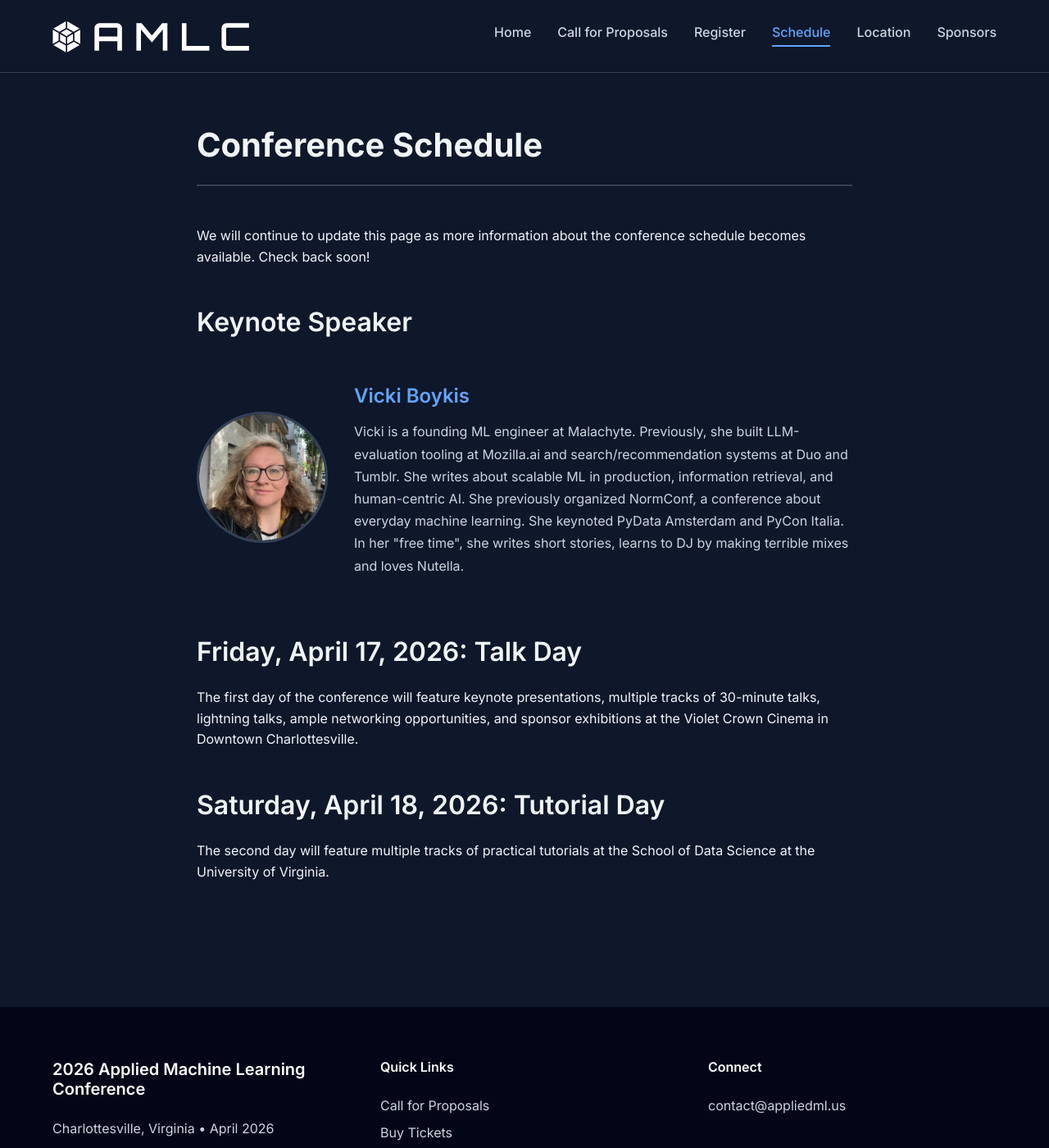
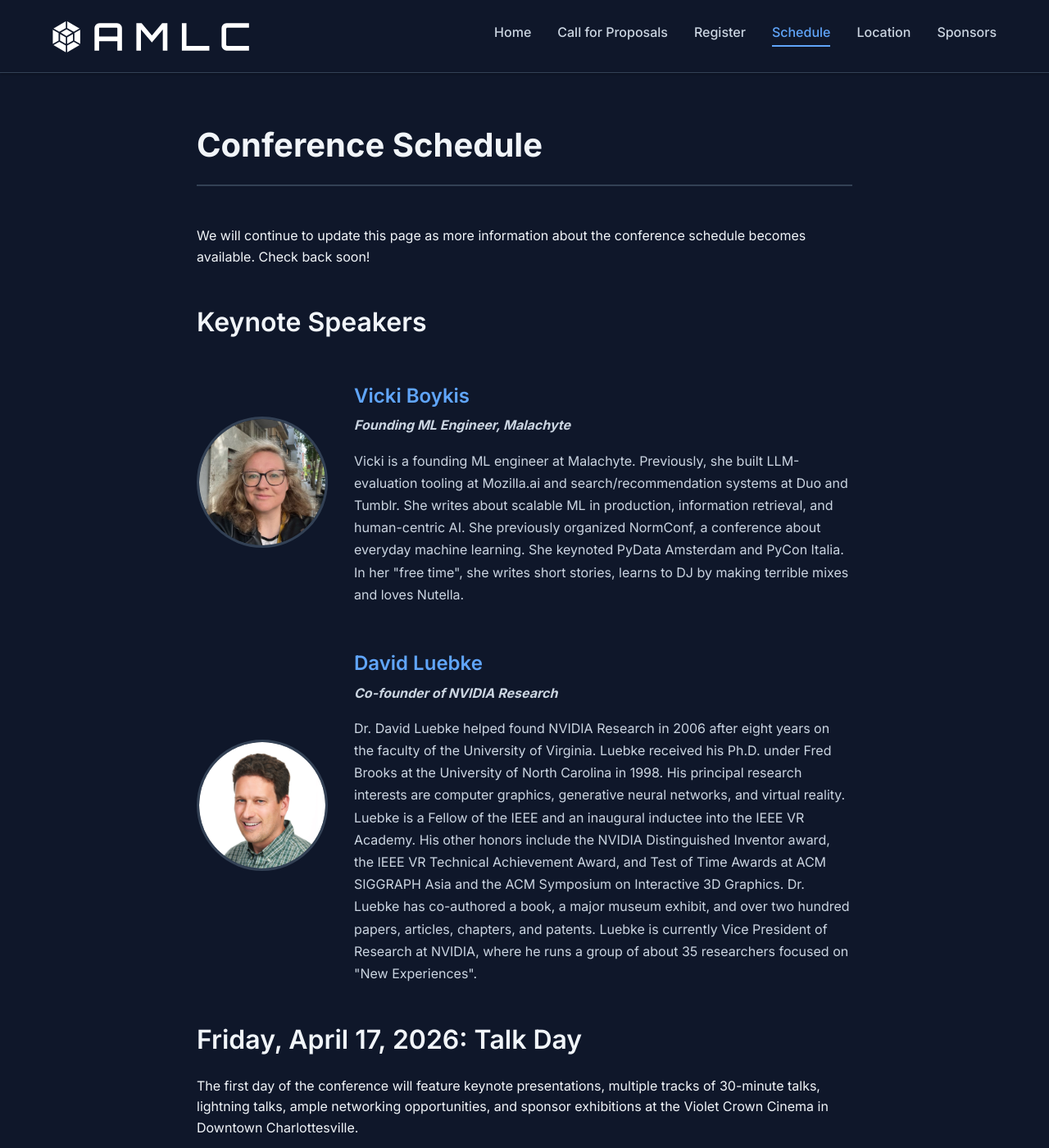
Before and after one commit to pwharrison/amlc-website, a Jekyll site: the page built from 2026/schedule.md, in a window 1280 px wide and 1400 px high. Shown: the whole window at 82% size. Built offline with Jekyll 4.4.1, drawn with Linux system fonts in a browser that asks for light colours.

Commit message:
add dave luebke as a keynote speaker on the schedule page

```diff
--- a/2026/schedule.md
+++ b/2026/schedule.md
@@ -9,7 +9,7 @@
 
 We will continue to update this page as more information about the conference schedule becomes available. Check back soon!
 
-## Keynote Speaker
+## Keynote Speakers
 
 <div class="speaker-profile">
   <div class="speaker-profile-headshot">
@@ -17,7 +17,19 @@
   </div>
   <div class="speaker-profile-info">
     <h3>Vicki Boykis</h3>
+    <p><b><i>Founding ML Engineer, Malachyte</i></b></p>
     <p>Vicki is a founding ML engineer at Malachyte. Previously, she built LLM-evaluation tooling at Mozilla.ai and search/recommendation systems at Duo and Tumblr. She writes about scalable ML in production, information retrieval, and human-centric AI. She previously organized NormConf, a conference about everyday machine learning. She keynoted PyData Amsterdam and PyCon Italia. In her "free time", she writes short stories, learns to DJ by making terrible mixes and loves Nutella.</p>
+  </div>
+</div>
+
+<div class="speaker-profile">
+  <div class="speaker-profile-headshot">
+    <img src="{{ '/assets/images/david-luebke.png' | relative_url }}" alt="David Luebke">
+  </div>
+  <div class="speaker-profile-info">
+    <h3>David Luebke</h3>
+    <p><b><i>Co-founder of NVIDIA Research</i></b></p>
+    <p>Dr. David Luebke helped found NVIDIA Research in 2006 after eight years on the faculty of the University of Virginia. Luebke received his Ph.D. under Fred Brooks at the University of North Carolina in 1998. His principal research interests are computer graphics, generative neural networks, and virtual reality. Luebke is a Fellow of the IEEE and an inaugural inductee into the IEEE VR Academy. His other honors include the NVIDIA Distinguished Inventor award, the IEEE VR Technical Achievement Award, and Test of Time Awards at ACM SIGGRAPH Asia and the ACM Symposium on Interactive 3D Graphics. Dr. Luebke has co-authored a book, a major museum exhibit, and over two hundred papers, articles, chapters, and patents. Luebke is currently Vice President of Research at NVIDIA, where he runs a group of about 35 researchers focused on "New Experiences".</p>
   </div>
 </div>
 
--- a/assets/css/style.css
+++ b/assets/css/style.css
@@ -716,7 +716,7 @@
   display: flex;
   gap: var(--spacing-lg);
   align-items: center;
-  margin-bottom: var(--spacing-xl);
+  margin-bottom: var(--spacing-md);
 }
 
 .speaker-profile-headshot {
@@ -739,12 +739,17 @@
 .speaker-profile-info h3 {
   color: var(--primary-color);
   font-size: 1.5rem;
-  margin-bottom: var(--spacing-sm);
+  margin-bottom: var(--spacing-xs);
 }
 
 .speaker-profile-info p {
   color: var(--text-secondary);
   line-height: 1.7;
+  margin-bottom: var(--spacing-sm);
+}
+
+.speaker-profile-info p:last-child {
+  margin-bottom: 0;
 }
 
 /* ===================================
@@ -920,6 +925,10 @@
     gap: var(--spacing-sm);
   }
 
+  .speaker-profile-info p:first-child {
+    text-align: center;
+  }
+
   .speaker-profile-info h3 {
     margin-top: 0;
   }
```
